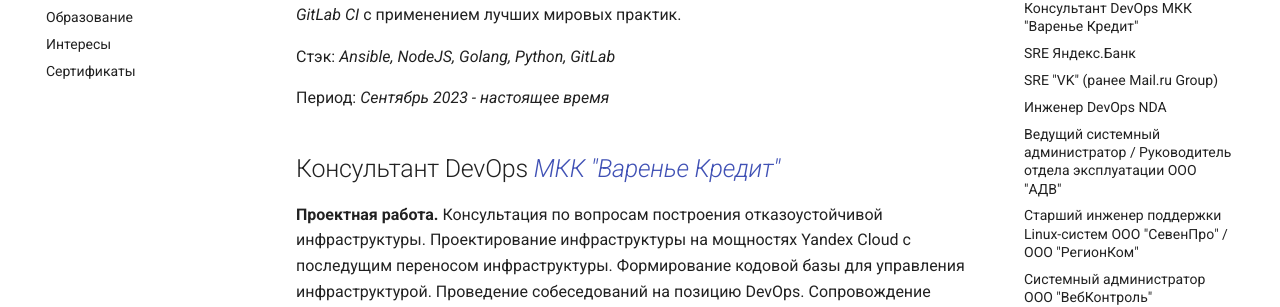
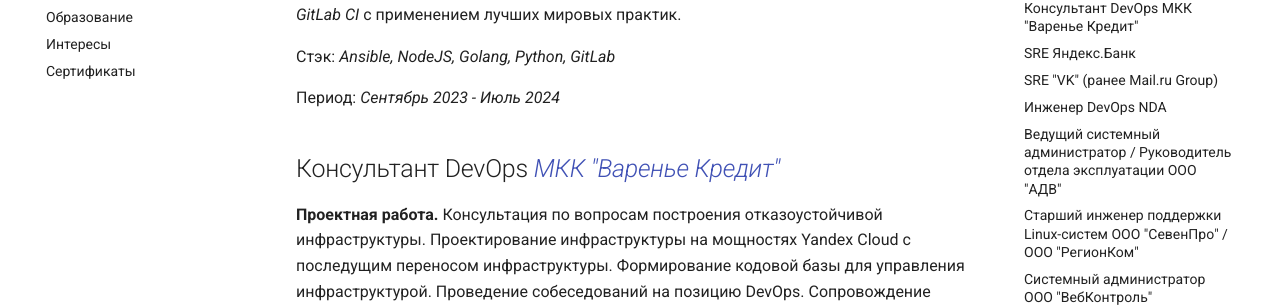
Before and after one commit to jtprogru/savinmi.ru, an MkDocs documentation site: the page built from docs/experience.md, in a window 1280 px wide and 900 px high, scrolled down 410 px. Shown: the part 172-479 px from the top of the window. Built offline with MkDocs 1.6.1 and Material for MkDocs 9.7.7, drawn with Linux system fonts in a browser that asks for light colours; comment, search, counter and statistics services are not loaded.

Commit message:
Update expirience

```diff
--- a/docs/experience.md
+++ b/docs/experience.md
@@ -18,7 +18,7 @@
 
 Стэк: *Ansible, NodeJS, Golang, Python, GitLab*
 
-Период: *Сентябрь 2023 - настоящее время*
+Период: *Сентябрь 2023 - Июль 2024*
 
 ## Консультант DevOps *[МКК "Варенье Кредит"](https://kekscredit.ru)*
 
```
